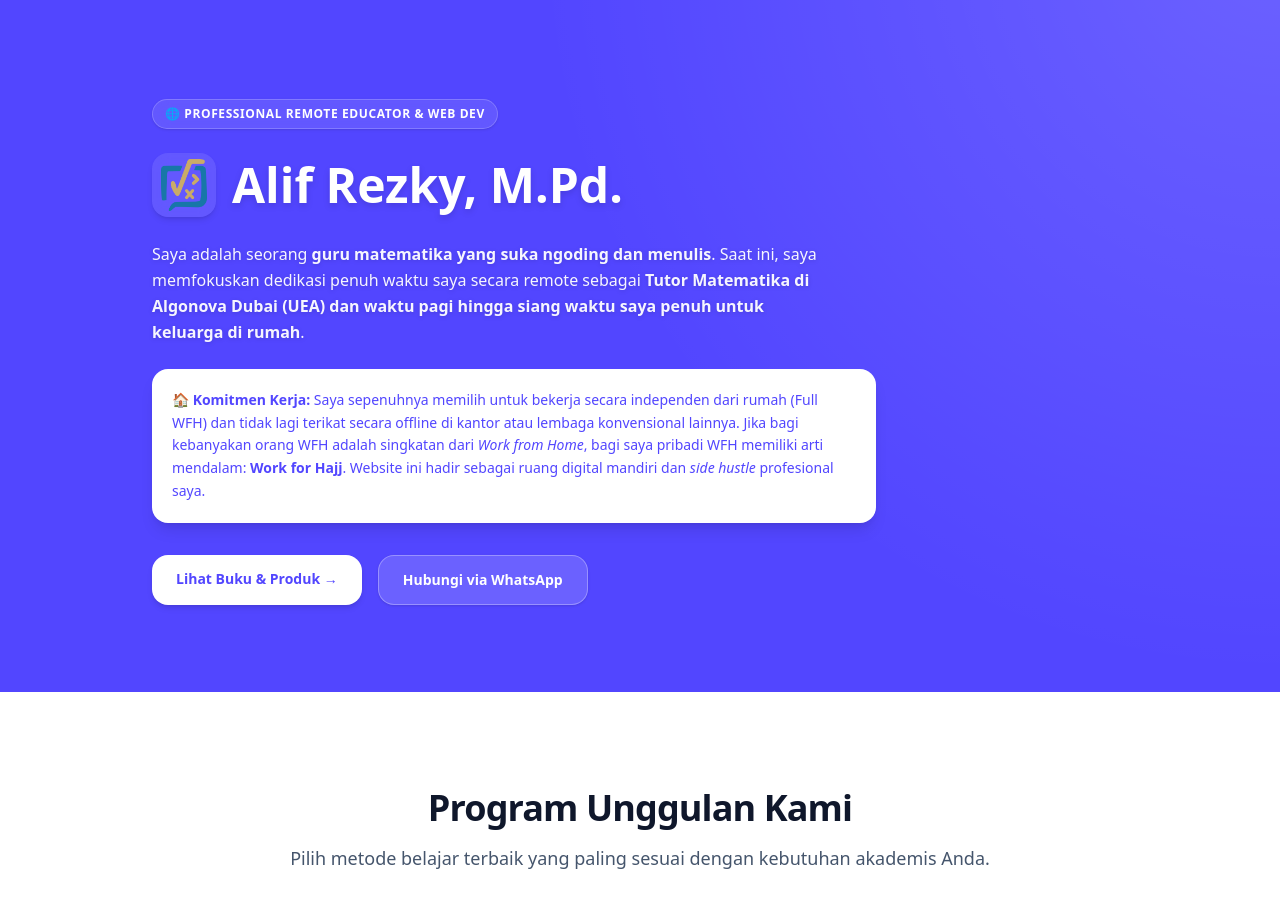
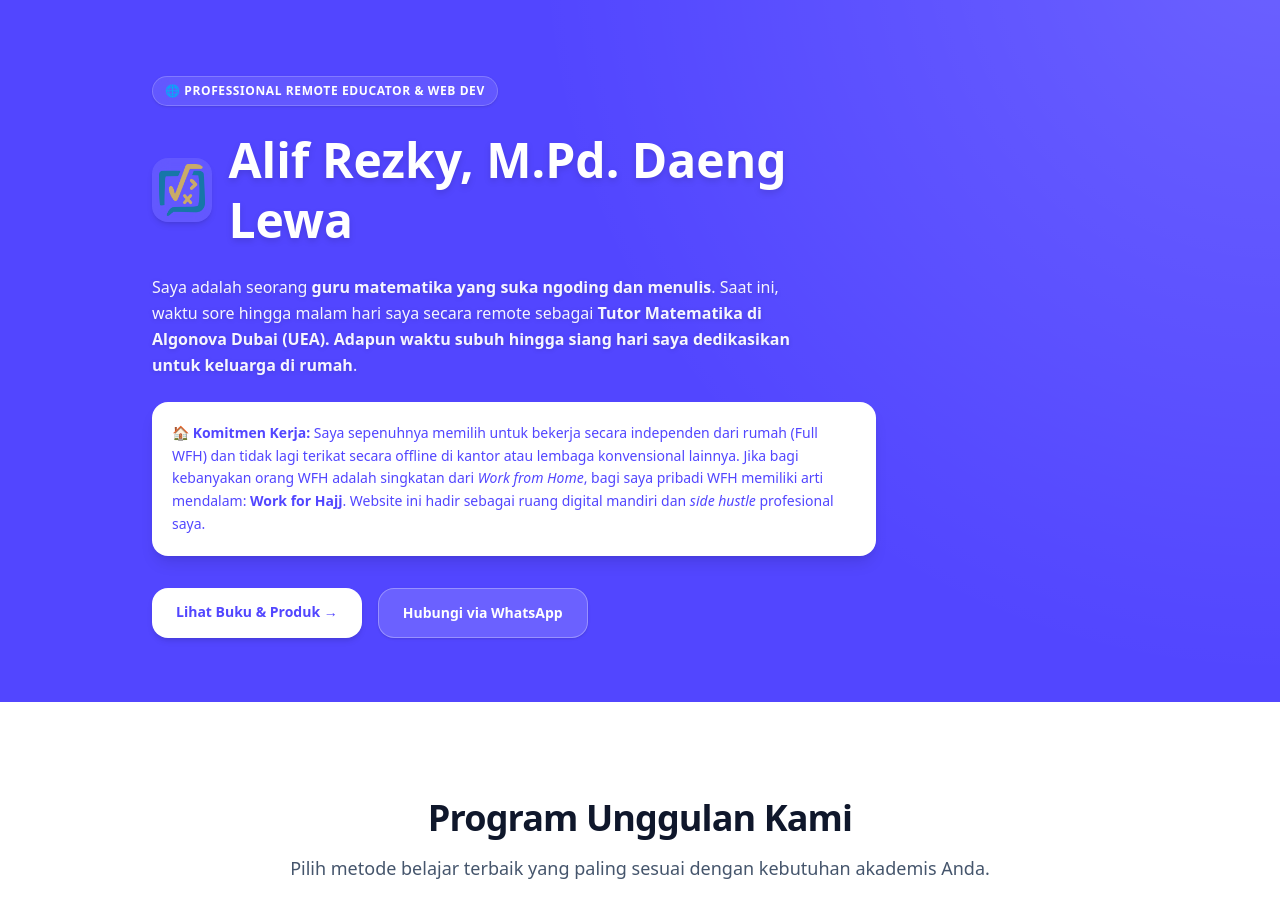
Before and after one commit to teknoalif/kakalif, a Next.js app: page / in a window 1280 px wide. Shown: the part 2120-3038 px from the top of the page. Built offline with nearby package versions, Linux system fonts and the light colour scheme.

Commit message:
Update Hero.js

```diff
--- a/src/components/Hero.js
+++ b/src/components/Hero.js
@@ -20,12 +20,12 @@ export default function Hero() {
               className="h-16 w-16 object-contain rounded-2xl bg-white/10 p-1.5 backdrop-blur-sm shadow-md"
             />
             <h1 className="text-4xl font-extrabold sm:text-5xl leading-tight text-white drop-shadow-md">
-              Alif Rezky, M.Pd.
+              Alif Rezky, M.Pd. Daeng Lewa
             </h1>
           </div>
 
           <p className="text-base text-white/95 leading-relaxed max-w-2xl drop-shadow-sm">
-            Saya adalah seorang <strong>guru matematika yang suka ngoding dan menulis</strong>. Saat ini, saya memfokuskan dedikasi penuh waktu saya secara remote sebagai <strong>Tutor Matematika di Algonova Dubai (UEA) dan waktu pagi hingga siang waktu saya penuh untuk keluarga di rumah</strong>.
+            Saya adalah seorang <strong>guru matematika yang suka ngoding dan menulis</strong>. Saat ini, waktu sore hingga malam hari saya secara remote sebagai <strong>Tutor Matematika di Algonova Dubai (UEA). Adapun waktu subuh hingga siang hari saya dedikasikan untuk keluarga di rumah</strong>.
           </p>
 
           <p className="text-sm text-[#5246ff] bg-white p-5 rounded-2xl shadow-lg font-medium leading-relaxed">
```
